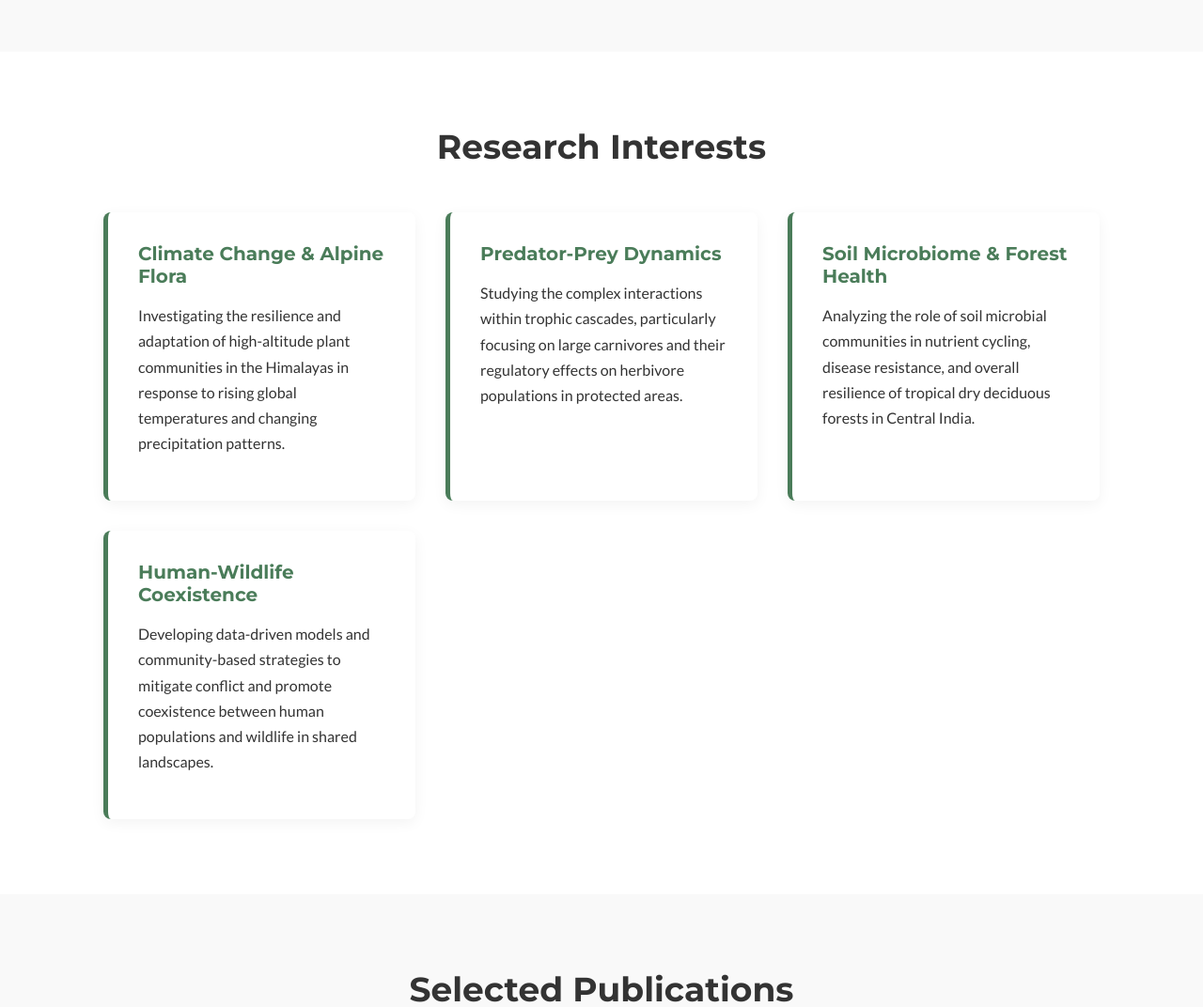
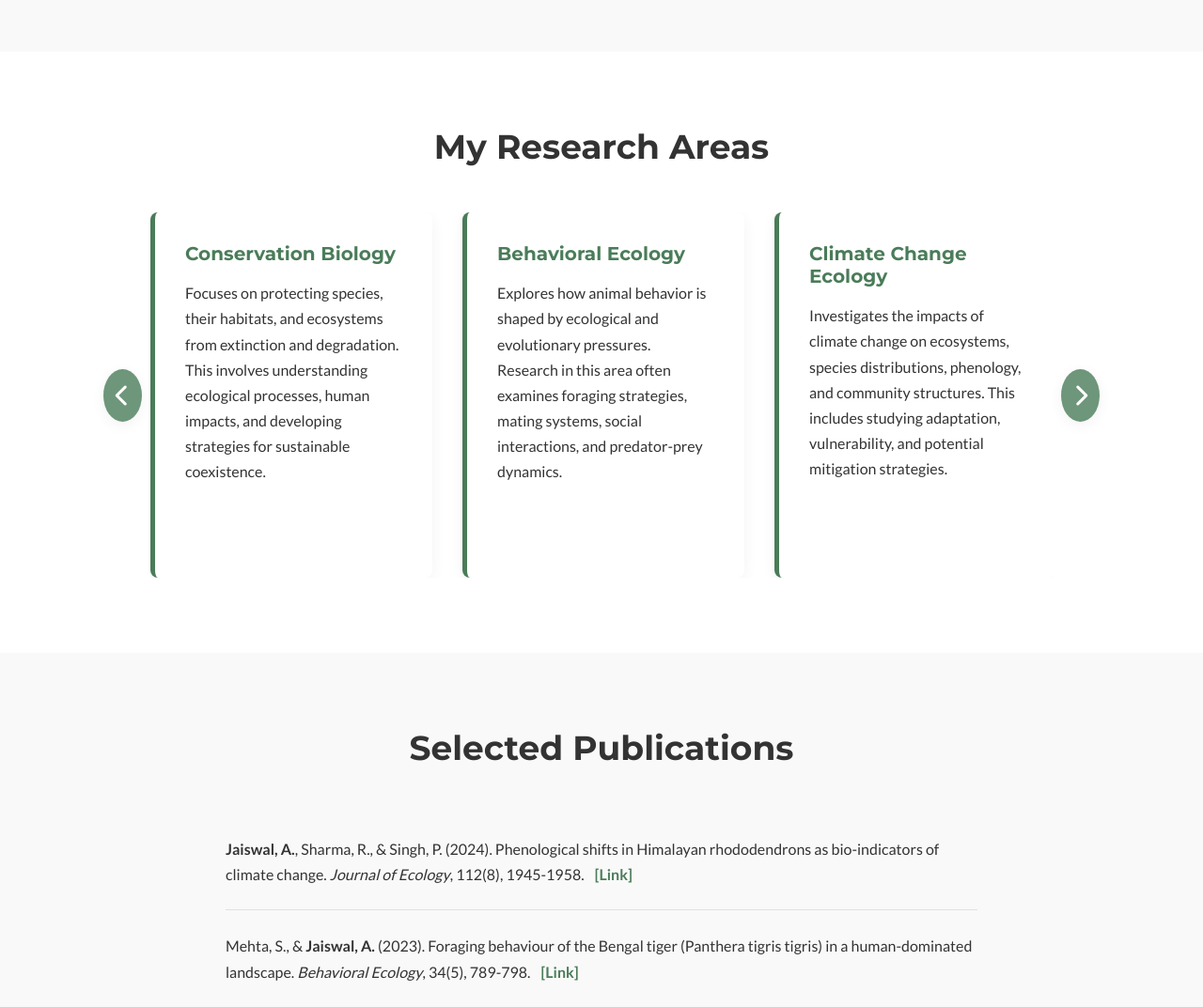
Before and after one commit to ae-jay/ae-jay.github.io, a plain HTML site: page index.html in a window 1280 px wide. Shown: the part 1520-2592 px from the top of the page at 94% size. Drawn offline with Linux system fonts and the light colour scheme.

Commit message:
Add files via upload

```diff
--- a/sections/research.html
+++ b/sections/research.html
@@ -1,23 +1,33 @@
 <section id="research">
     <div class="container">
-                <h2>Research Interests</h2>
-                <div class="research-grid">
-                    <div class="research-card">
-                        <h3>Climate Change & Alpine Flora</h3>
-                        <p>Investigating the resilience and adaptation of high-altitude plant communities in the Himalayas in response to rising global temperatures and changing precipitation patterns.</p>
+        <h2>My Research Areas</h2>
+        <div class="research-carousel-wrapper"> <button class="carousel-arrow left-arrow" id="researchLeftArrow"><i class="fas fa-chevron-left"></i></button>
+            <div class="research-grid" id="researchGrid"> <div class="research-card" data-research-id="area1">
+                    <h3>Conservation Biology</h3>
+                    <p>Focuses on protecting species, their habitats, and ecosystems from extinction and degradation. This involves understanding ecological processes, human impacts, and developing strategies for sustainable coexistence.</p>
                 </div>
-                    <div class="research-card">
-                        <h3>Predator-Prey Dynamics</h3>
-                        <p>Studying the complex interactions within trophic cascades, particularly focusing on large carnivores and their regulatory effects on herbivore populations in protected areas.</p>
+                <div class="research-card" data-research-id="area2">
+                    <h3>Behavioral Ecology</h3>
+                    <p>Explores how animal behavior is shaped by ecological and evolutionary pressures. Research in this area often examines foraging strategies, mating systems, social interactions, and predator-prey dynamics.</p>
                 </div>
-                    <div class="research-card">
-                        <h3>Soil Microbiome & Forest Health</h3>
-                        <p>Analyzing the role of soil microbial communities in nutrient cycling, disease resistance, and overall resilience of tropical dry deciduous forests in Central India.</p>
+                <div class="research-card" data-research-id="area3">
+                    <h3>Climate Change Ecology</h3>
+                    <p>Investigates the impacts of climate change on ecosystems, species distributions, phenology, and community structures. This includes studying adaptation, vulnerability, and potential mitigation strategies.</p>
                 </div>
-                     <div class="research-card">
-                        <h3>Human-Wildlife Coexistence</h3>
-                        <p>Developing data-driven models and community-based strategies to mitigate conflict and promote coexistence between human populations and wildlife in shared landscapes.</p>
+                <div class="research-card" data-research-id="area4">
+                    <h3>Urban Ecology</h3>
+                    <p>Studies the interactions between humans and natural systems in urban environments. This interdisciplinary field examines biodiversity in cities, urban planning for sustainability, and the ecological roles of urban green spaces.</p>
                 </div>
+                 <div class="research-card" data-research-id="area5">
+                    <h3>Restoration Ecology</h3>
+                    <p>Dedicated to assisting the recovery of ecosystems that have been degraded, damaged, or destroyed. It involves applying ecological principles to restore biodiversity, ecosystem functions, and resilience.</p>
+                </div>
+                <div class="research-card" data-research-id="area6">
+                    <h3>Wildlife Disease Ecology</h3>
+                    <p>Examines the dynamics of diseases in wild animal populations, including their causes, transmission, and impacts on host populations and ecosystem health. This often involves epidemiology, immunology, and conservation aspects.</p>
+                </div>
+            </div>
+            <button class="carousel-arrow right-arrow" id="researchRightArrow"><i class="fas fa-chevron-right"></i></button>
         </div>
     </div>
 </section>
--- a/style.css
+++ b/style.css
@@ -173,19 +173,42 @@ section {
 }
 
 /* 6. Research Section */
+/* New wrapper for research carousel */
+.research-carousel-wrapper {
+    position: relative;
+    margin: 0 auto;
+    max-width: 1100px; /* Match container width */
+    padding: 0 50px; /* Space for arrows */
+}
+
 .research-grid {
-    display: grid;
-    grid-template-columns: repeat(auto-fit, minmax(300px, 1fr));
-    gap: 2rem;
+    display: flex; /* Change from grid to flexbox */
+    overflow-x: scroll; /* Enable horizontal scrolling for JS control */
+    gap: 2rem; /* Provides spacing between research cards */
+    padding-bottom: 0; /* Remove padding if scrollbar is hidden */
+    scroll-snap-type: x mandatory; /* Optional: for snapping behavior */
+    -webkit-overflow-scrolling: touch; /* Optional: for smoother scrolling on iOS */
+
+    /* Hide scrollbar for various browsers */
+    scrollbar-width: none; /* Firefox */
+    -ms-overflow-style: none;  /* IE and Edge */
+}
+
+/* Hide scrollbar for Webkit browsers (Chrome, Safari, Edge) */
+.research-grid::-webkit-scrollbar {
+    display: none; /* Hide the scrollbar */
 }
 
 .research-card {
+    flex: 0 0 auto; /* Prevent cards from shrinking/growing, maintain width */
+    width: 300px; /* Explicit width for each card, matching original minmax */
     background-color: var(--light-bg);
     padding: 2rem;
     border-radius: 8px;
     border-left: 5px solid var(--primary-green);
     box-shadow: var(--shadow);
     transition: transform 0.3s ease, box-shadow 0.3s ease;
+    scroll-snap-align: start; /* Align items to the start of the scroll container */
 }
 
 .research-card:hover {
@@ -303,7 +326,7 @@ section {
     color: var(--light-bg);
 }
 
-/* Carousel Arrow Styles */
+/* Carousel Arrow Styles - Applied universally to all carousel arrows */
 .carousel-arrow {
     position: absolute;
     top: 50%; /* Center vertically */
@@ -313,7 +336,7 @@ section {
     border: none;
     padding: 1rem 0.8rem;
     cursor: pointer;
-    z-index: 10; /* Ensure arrows are above blog posts */
+    z-index: 10; /* Ensure arrows are above content */
     font-size: 1.5rem;
     border-radius: 50%; /* Make them circular */
     display: flex;
@@ -413,8 +436,9 @@ footer p {
         padding: 4rem 0;
     }
 
-    .blog-carousel-wrapper {
-        padding: 0 30px; /* Reduce padding for smaller screens */
+    .blog-carousel-wrapper,
+    .research-carousel-wrapper { /* Apply to both wrappers */
+        padding: 0 30px; /* Reduce padding for arrows on smaller screens */
     }
     .carousel-arrow {
         font-size: 1.2rem;
@@ -431,6 +455,7 @@ footer p {
         font-size: 0.9rem;
         padding: 0.5rem;
     }
+    /* The flexbox approach for carousels naturally handles smaller screens by scrolling */
 }
 
 /* 12. Modal Styles */
```
Lines whose indentation alone changed are shown as unchanged.
